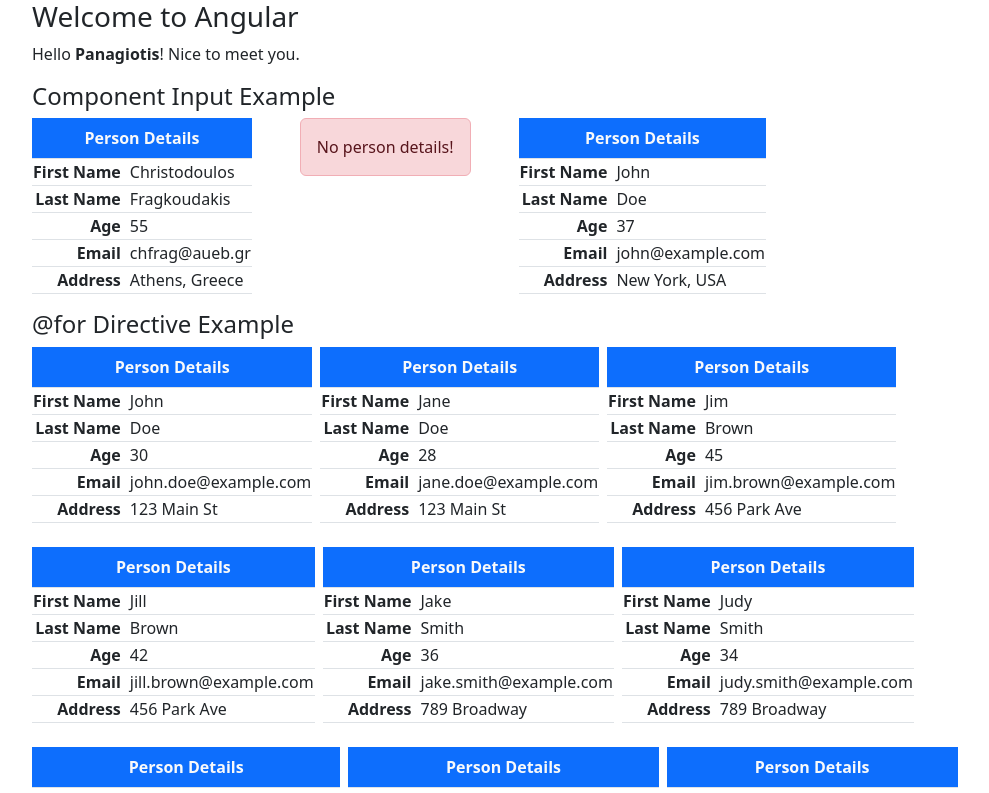
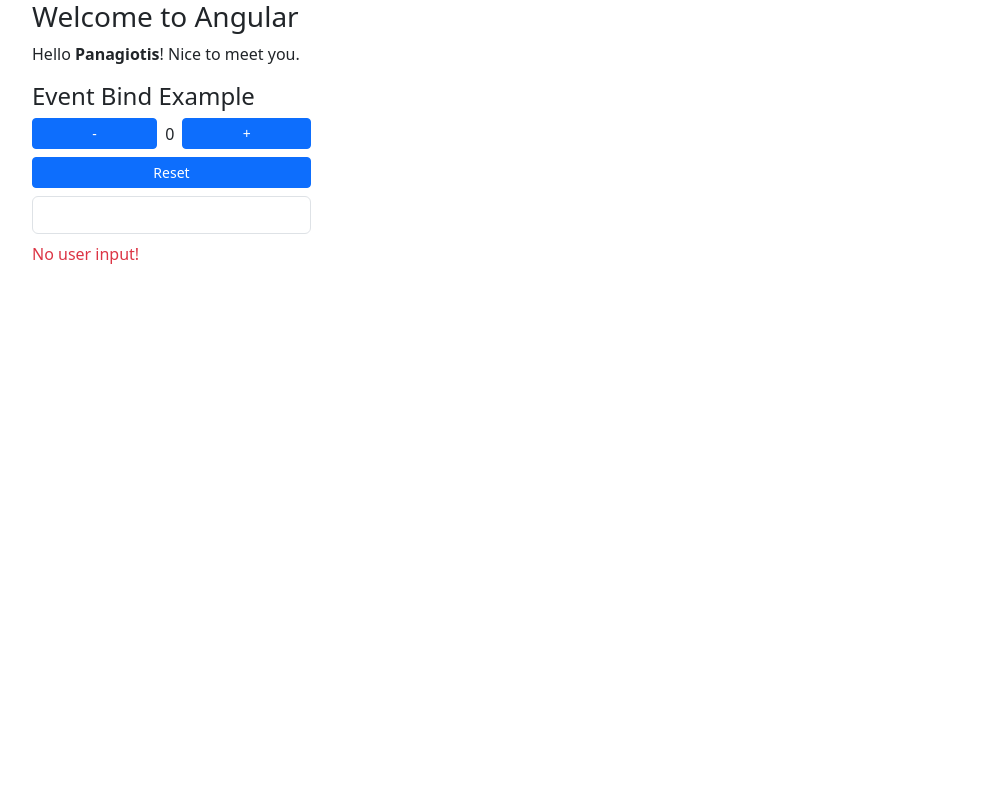
Before and after one commit to KoutoukidisPanagiotis/angular-introduction, an Angular app: page / in a window 1280 px wide. Shown: the top 793 px of the page, without its empty margins (50-1039 px from the left). Built offline with nearby package versions, Linux system fonts and the light colour scheme.

Commit message:
Event Binding

```diff
--- a/src/app/app.component.html
+++ b/src/app/app.component.html
@@ -2,7 +2,9 @@
     <h3>Welcome to Angular</h3>
     <p>Hello <strong>{{ name }}</strong>! Nice to meet you.</p>
 
-    <h4>Component Input Example</h4>
+
+    <app-event-bind-example></app-event-bind-example>
+    <!-- <h4>Component Input Example</h4>
 
     <div class="d-flex gap-5 text-nowrap">
         <app-person-table [person]="person0"></app-person-table>
@@ -15,6 +17,6 @@
         @for(user of users; track user) {
             <app-person-table [person]="user"></app-person-table>
         }
-    </div>
+    </div> -->
 
 </div>
--- a/src/app/app.component.ts
+++ b/src/app/app.component.ts
@@ -1,11 +1,12 @@
 import { Component } from '@angular/core';
 import { PersonTableComponent } from './components/person-table/person-table.component';
 import { Person } from './shared/interfaces/person';
+import { EventBindExampleComponent } from './components/event-bind-example/event-bind-example.component';
 
 @Component({
   selector: 'app-root',
   standalone: true,
-  imports:[PersonTableComponent],
+  imports:[PersonTableComponent, EventBindExampleComponent],
   templateUrl: './app.component.html',
   styleUrl: './app.component.css'
 })
--- /dev/null
+++ b/src/app/components/event-bind-example/event-bind-example.component.html
@@ -0,0 +1,31 @@
+<h4>Event Bind Example</h4>
+
+<div class="d-flex flex-column gap-2 w-25">
+  <div class="d-flex gap-2 align-items-center">
+    <button
+      class="btn btn-primary btn-sm flex-grow-1"
+      (click)="decrementTimes()"
+    >
+      -
+    </button>
+    <span>{{ times }}</span>
+    <button
+      class="btn btn-primary btn-sm flex-grow-1"
+      (click)="incrementTimes()"
+    >
+      +
+    </button>
+  </div>
+  <button class="btn btn-primary btn-sm" (click)="resetTimes()">Reset</button>
+</div>
+
+<div class="mt-2 mb-2 d-flex flex-column gap-2 w-25">
+  <input type="text" class="form-control" (input)="onUserInput($event)" />
+  @if (!userInput) {
+    <span class="text-danger">No user input!</span>
+  } @else {
+    <span class="text-bg-info p-2 text-truncate">
+      {{ userInput }}
+    </span>
+  }
+</div>
--- /dev/null
+++ b/src/app/components/event-bind-example/event-bind-example.component.ts
@@ -0,0 +1,31 @@
+import { Component } from '@angular/core';
+
+@Component({
+  selector: 'app-event-bind-example',
+  standalone: true,
+  imports: [],
+  templateUrl: './event-bind-example.component.html',
+  styleUrl: './event-bind-example.component.css',
+})
+export class EventBindExampleComponent {
+  times: number = 0;
+
+  userInput: string = '';
+
+  incrementTimes() {
+    this.times++;
+  }
+
+  decrementTimes() {
+    this.times--;
+  }
+
+  resetTimes() {
+    this.times = 0;
+  }
+
+  onUserInput(event: Event) {
+    const value = (event.target as HTMLInputElement).value;
+    this.userInput = value;
+  }
+}
```
Also changed, not shown: src/app/components/event-bind-example/event-bind-example.component.css (added), 1 other file (tests, documents, lock files or other folders).
